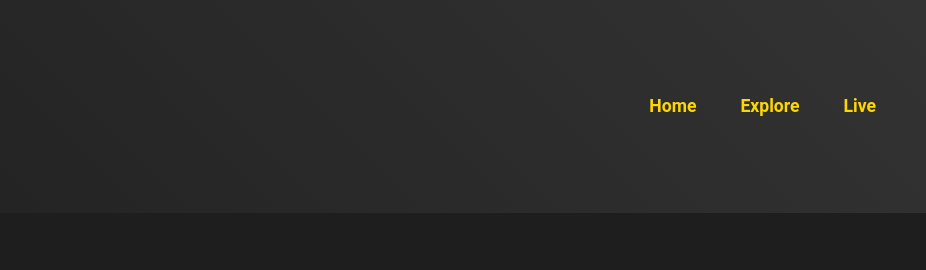
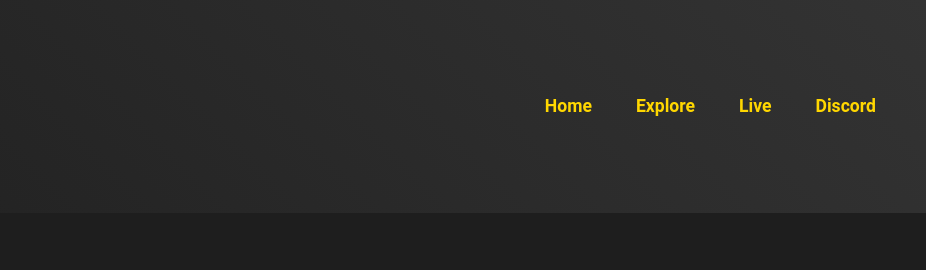
Before and after one commit to TurboOnGithub/Osc-TV, a plain HTML site: page explore.html in a window 1280 px wide. Shown: the top 270 px of the page, 354-1280 px from the left. Drawn offline with Linux system fonts and the light colour scheme.

Commit message:
Update explore.html

```diff
--- a/explore.html
+++ b/explore.html
@@ -14,6 +14,7 @@
         <a href="index.html">Home</a>
         <a href="explore.html">Explore</a>
 	<a href="live.html">Live</a>
+	<a href="https://discord.gg/Ptz9R4ceYt">Discord</a>
     </nav>
 </header>
 
```
